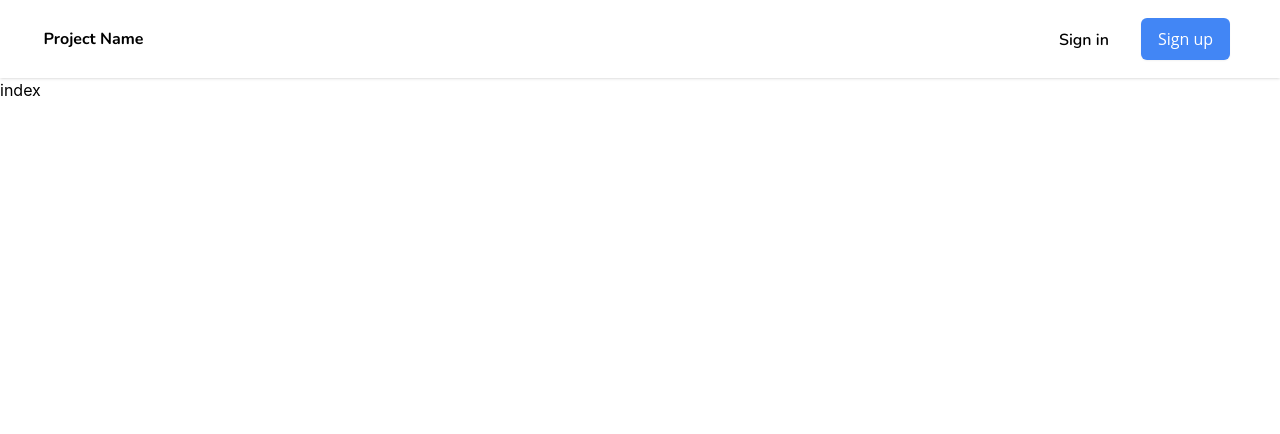
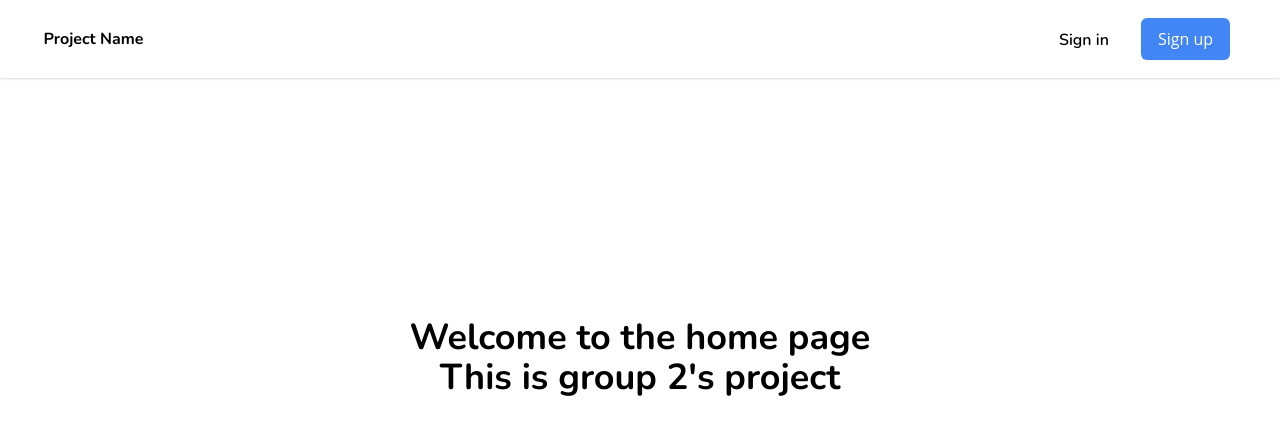
Before and after one commit to FCS-hacked/frontend, a React (Create React App) app: page / in a window 1280 px wide. Shown: the top 434 px of the page. Built offline with nearby package versions, Linux system fonts and the light colour scheme.

Commit message:
some minor changes

```diff
--- a/src/Pages/Home/index.tsx
+++ b/src/Pages/Home/index.tsx
@@ -6,7 +6,10 @@ export default function Home() {
     <div>
         <div>
             <NavBar/>
-            index
+            <div className="flex justify-center text-center font-nunitoBold text-4xl align-middle mt-[30vh]">
+              Welcome to the home page<br/>
+              This is group 2's project
+            </div>
         </div>
     </div>
   )
```
